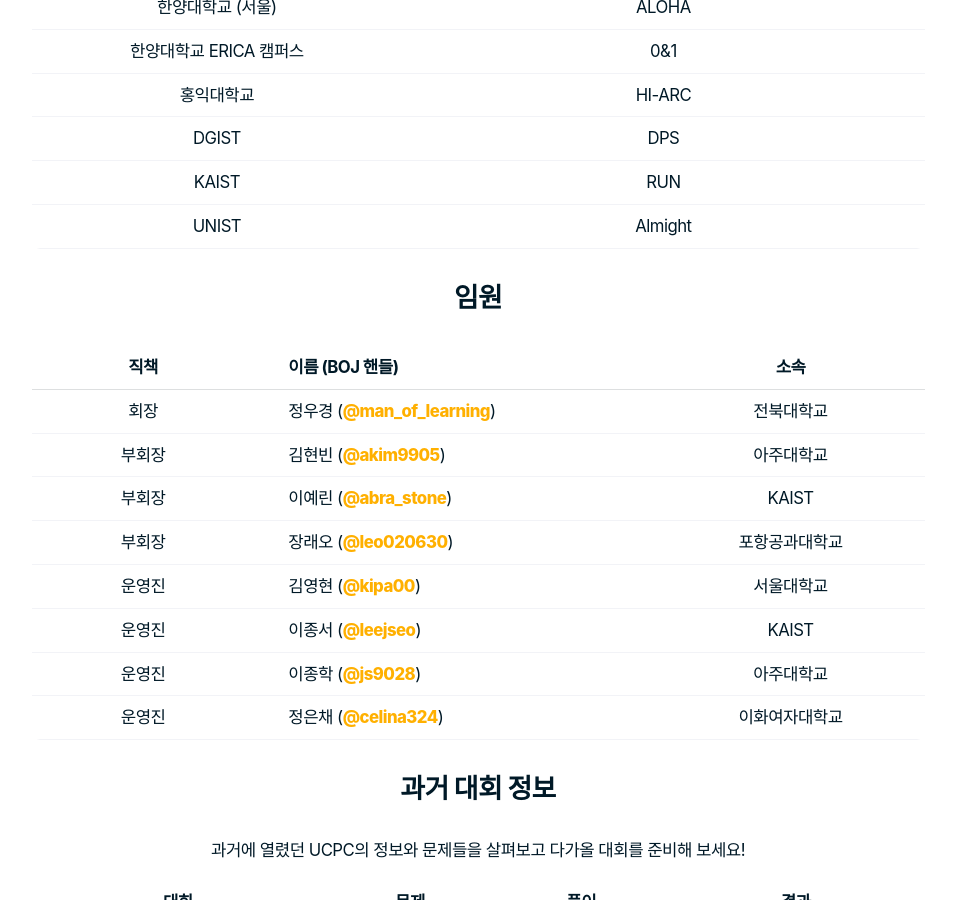
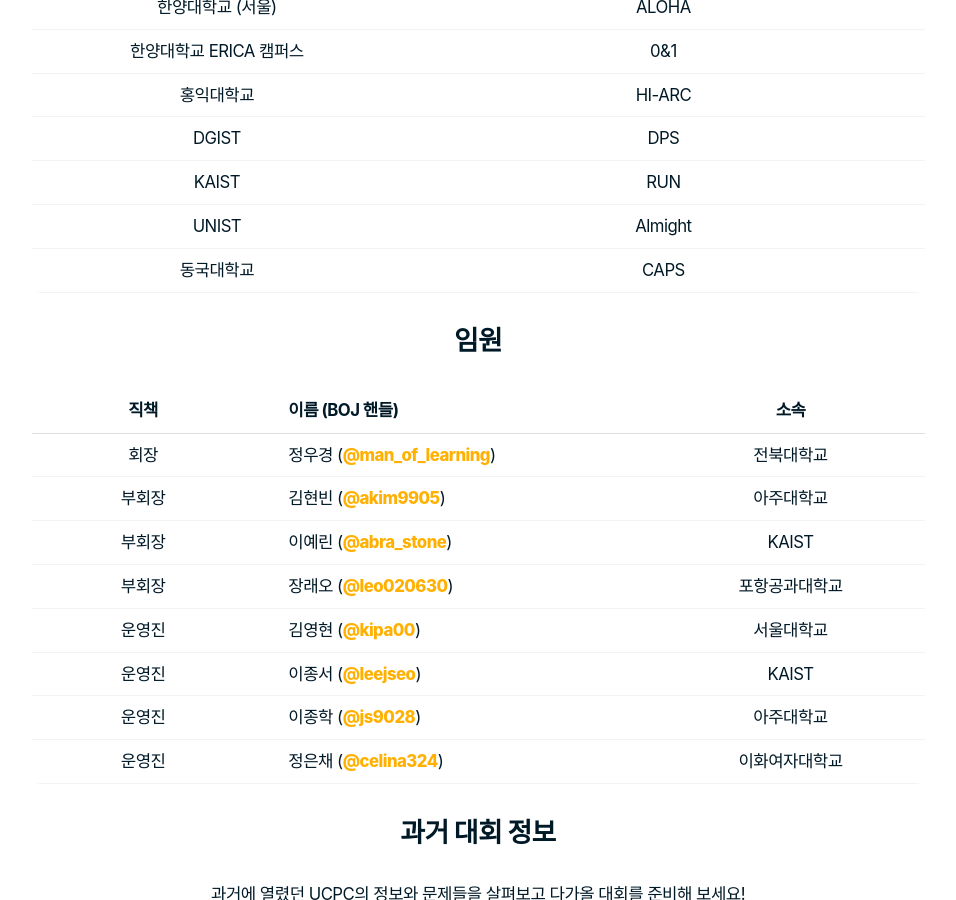
Before and after one commit to ucpcc/main, a Jekyll site: the page built from index.md, in a window 1280 px wide and 900 px high, scrolled down 2750 px. Shown: the whole window, without its empty margins (162-1118 px from the left). Built offline with Jekyll 4.4.1, drawn with Linux system fonts in a browser that asks for light colours; some web fonts are replaced.

Commit message:
동국대학교 추가

```diff
--- a/index.md
+++ b/index.md
@@ -51,6 +51,7 @@ title: 전국 대학생 프로그래밍 대회 동아리 연합
 | DGIST | DPS |
 | KAIST | RUN |
 | UNIST | Almight |
+| 동국대학교 | CAPS |
 
 ## 임원
 
```
